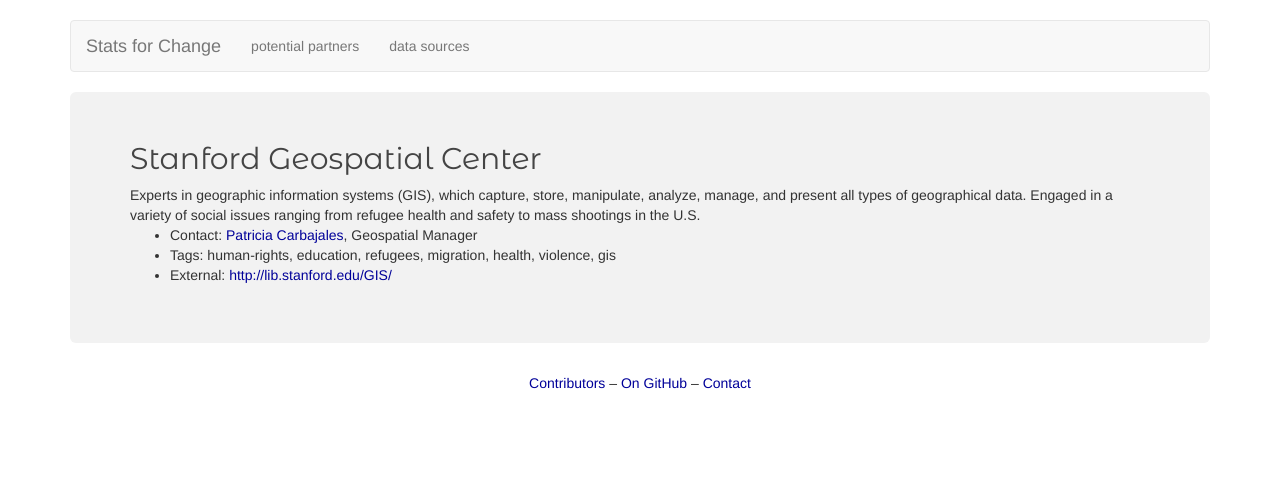
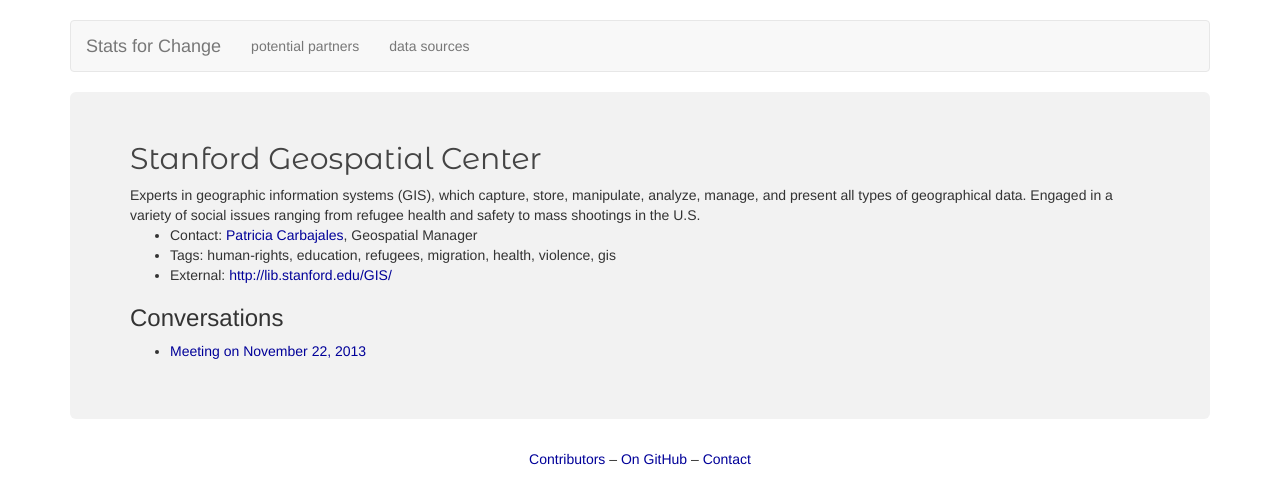
Before and after one commit to stats-for-change/stats-for-change.github.io, a Jekyll site: the page built from partners/sgc.md, in a window 1280 px wide. Shown: the top 504 px of the page. Built offline with Jekyll 4.4.1, drawn with Linux system fonts in a browser that asks for light colours; nearby versions of some CDN libraries; Markdown is read by kramdown in place of the engine named in the settings.

Commit message:
Adding conversation to sgc.md

```diff
--- a/partners/sgc.md
+++ b/partners/sgc.md
@@ -6,5 +6,9 @@ partner-url: http://lib.stanford.edu/GIS/
 partner-contact: <a href="mailto:carbajales@stanford.edu">Patricia Carbajales</a>, Geospatial Manager
 partner-description: Experts in geographic information systems (GIS), which capture, store, manipulate, analyze, manage, and present all types of geographical data. Engaged in a variety of social issues ranging from refugee health and safety to mass shootings in the U.S.
 partner-tags: human-rights, education, refugees, migration, health, violence, gis
-is-full-page: false
+is-full-page: true
 ---
+
+<h3>Conversations</h3>
+
+- [Meeting on November 22, 2013](https://www.evernote.com/shard/s76/sh/304cb2e5-c8b5-4e81-9641-ffde9ea5a95f/e1fafd335ae5eef24f1d9733171db87f)
```
